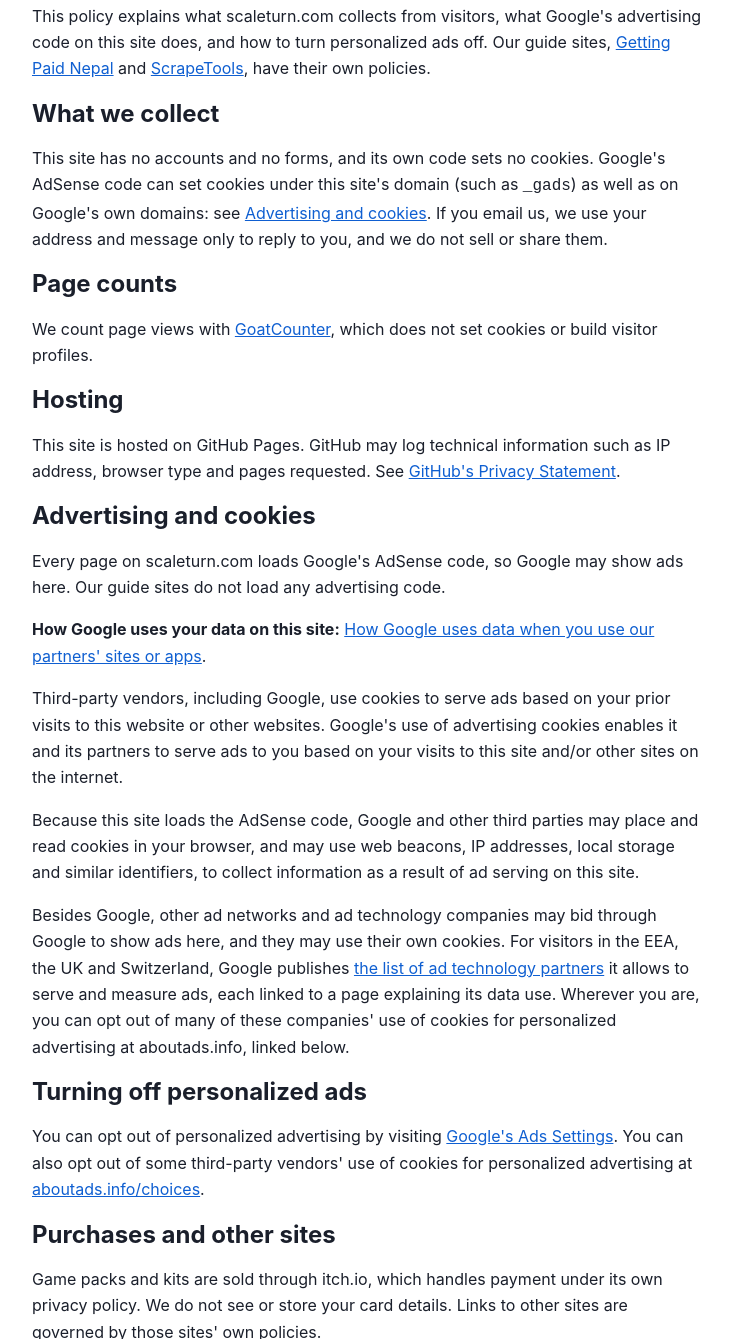
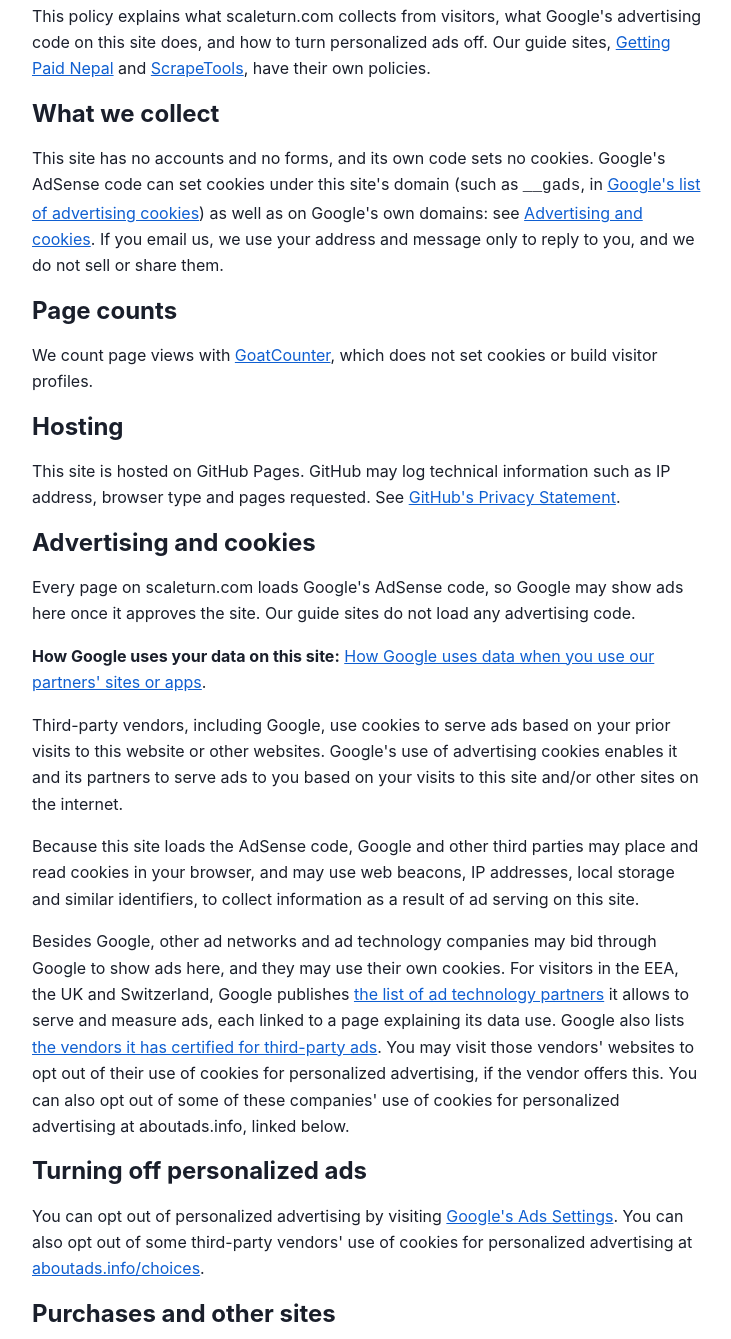
Before and after one commit to sanjayamaharjancodes/scaleturn-site, a plain HTML site: page privacy.html in a window 1280 px wide. Shown: the part 348-1687 px from the top of the page, without its empty margins (272-1003 px from the left). Drawn offline with Linux system fonts and the light colour scheme.

Commit message:
Privacy: __gads named from Google's cookie list, ads only once approved, certified-vendor list for all visitors, 'some' companies via aboutads; About review date
Co-Authored-By: Claude Opus 5.5 <noreply@anthropic.com>

```diff
--- a/privacy.html
+++ b/privacy.html
@@ -39,7 +39,7 @@
     <p>This policy explains what scaleturn.com collects from visitors, what Google's advertising code on this site does, and how to turn personalized ads off. Our guide sites, <a href="https://gettingpaid.scaleturn.com/privacy-policy.html">Getting Paid Nepal</a> and <a href="https://scrapetools.scaleturn.com/privacy.html">ScrapeTools</a>, have their own policies.</p>
 
     <h2>What we collect</h2>
-    <p>This site has no accounts and no forms, and its own code sets no cookies. Google's AdSense code can set cookies under this site's domain (such as <code>_gads</code>) as well as on Google's own domains: see <a href="#advertising">Advertising and cookies</a>. If you email us, we use your address and message only to reply to you, and we do not sell or share them.</p>
+    <p>This site has no accounts and no forms, and its own code sets no cookies. Google's AdSense code can set cookies under this site's domain (such as <code>__gads</code>, in <a href="https://business.safety.google/adscookies/" rel="noopener">Google's list of advertising cookies</a>) as well as on Google's own domains: see <a href="#advertising">Advertising and cookies</a>. If you email us, we use your address and message only to reply to you, and we do not sell or share them.</p>
 
     <h2>Page counts</h2>
     <p>We count page views with <a href="https://www.goatcounter.com/" rel="noopener">GoatCounter</a>, which does not set cookies or build visitor profiles.</p>
@@ -48,11 +48,11 @@
     <p>This site is hosted on GitHub Pages. GitHub may log technical information such as IP address, browser type and pages requested. See <a href="https://docs.github.com/en/site-policy/privacy-policies/github-general-privacy-statement" rel="noopener">GitHub's Privacy Statement</a>.</p>
 
     <h2 id="advertising">Advertising and cookies</h2>
-    <p>Every page on scaleturn.com loads Google's AdSense code, so Google may show ads here. Our guide sites do not load any advertising code.</p>
+    <p>Every page on scaleturn.com loads Google's AdSense code, so Google may show ads here once it approves the site. Our guide sites do not load any advertising code.</p>
     <p><strong>How Google uses your data on this site:</strong> <a href="https://www.google.com/policies/privacy/partners/" rel="noopener">How Google uses data when you use our partners' sites or apps</a>.</p>
     <p>Third-party vendors, including Google, use cookies to serve ads based on your prior visits to this website or other websites. Google's use of advertising cookies enables it and its partners to serve ads to you based on your visits to this site and/or other sites on the internet.</p>
     <p>Because this site loads the AdSense code, Google and other third parties may place and read cookies in your browser, and may use web beacons, IP addresses, local storage and similar identifiers, to collect information as a result of ad serving on this site.</p>
-    <p>Besides Google, other ad networks and ad technology companies may bid through Google to show ads here, and they may use their own cookies. For visitors in the EEA, the UK and Switzerland, Google publishes <a href="https://support.google.com/adsense/answer/9012903" rel="noopener">the list of ad technology partners</a> it allows to serve and measure ads, each linked to a page explaining its data use. Wherever you are, you can opt out of many of these companies' use of cookies for personalized advertising at aboutads.info, linked below.</p>
+    <p>Besides Google, other ad networks and ad technology companies may bid through Google to show ads here, and they may use their own cookies. For visitors in the EEA, the UK and Switzerland, Google publishes <a href="https://support.google.com/adsense/answer/9012903" rel="noopener">the list of ad technology partners</a> it allows to serve and measure ads, each linked to a page explaining its data use. Google also lists <a href="https://support.google.com/adsense/answer/94149" rel="noopener">the vendors it has certified for third-party ads</a>. You may visit those vendors' websites to opt out of their use of cookies for personalized advertising, if the vendor offers this. You can also opt out of some of these companies' use of cookies for personalized advertising at aboutads.info, linked below.</p>
 
     <h2 id="opt-out">Turning off personalized ads</h2>
     <p>You can opt out of personalized advertising by visiting <a href="https://www.google.com/settings/ads" rel="noopener">Google's Ads Settings</a>. You can also opt out of some third-party vendors' use of cookies for personalized advertising at <a href="https://www.aboutads.info/choices/" rel="noopener">aboutads.info/choices</a>.</p>
```
Also changed, not shown: about.html (+1 -1 lines), 1 other file.
